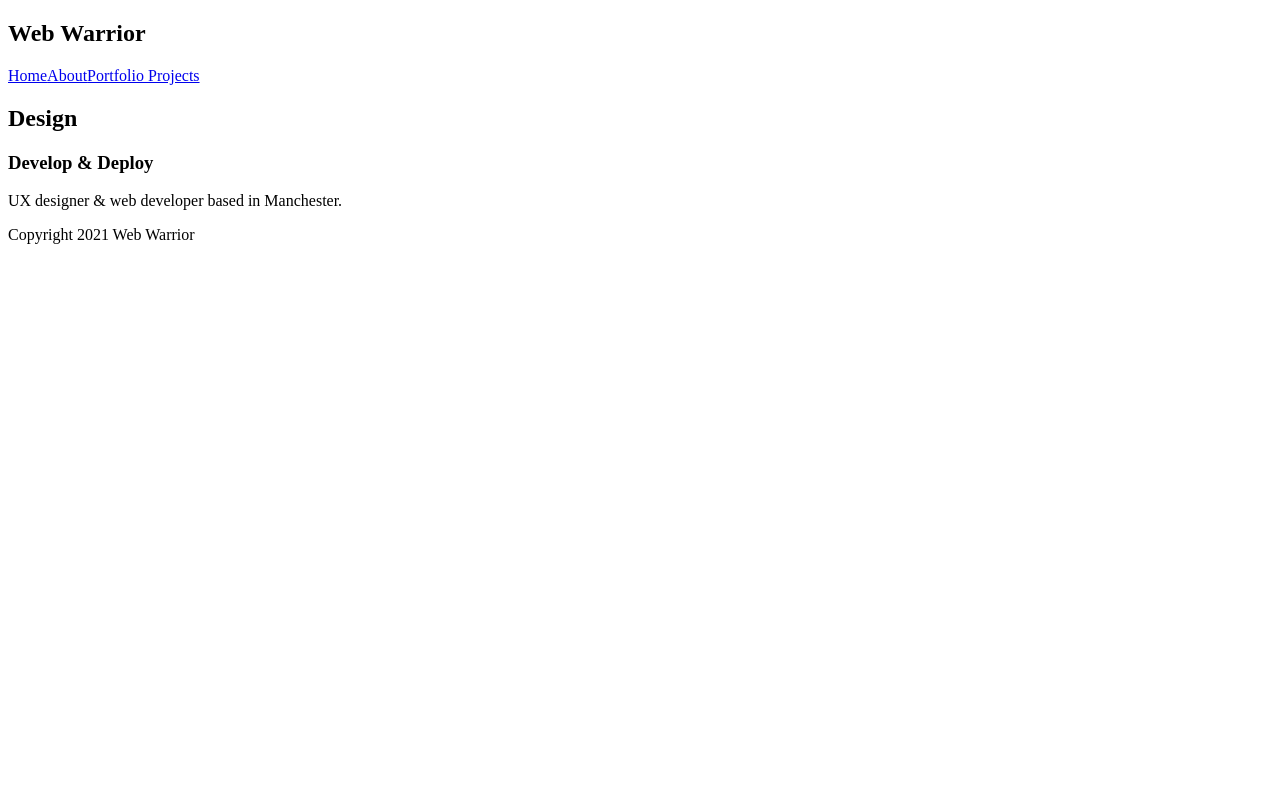
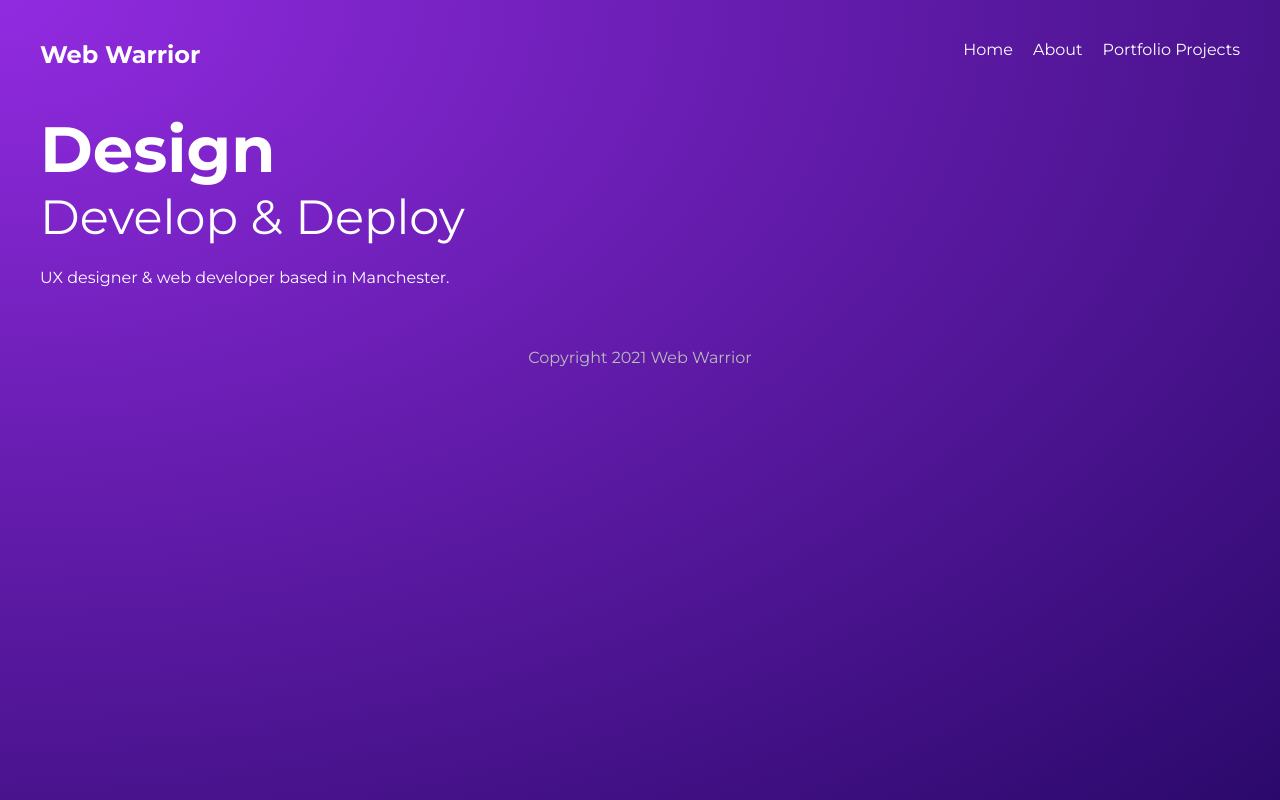
Before and after one commit to 808vita/gatsby-practice, a Gatsby site: page / in a window 1280 px wide. Built offline with nearby package versions, Linux system fonts and the light colour scheme; Gatsby itself is replaced by a stand-in of ours.

Commit message:
importing home module css

```diff
--- a/src/components/Layout.js
+++ b/src/components/Layout.js
@@ -1,6 +1,6 @@
 import React from "react"
 import Navbar from "./Navbar"
-
+import "../styles/global.css"
 export default function Layout({ children }) {
   return (
     <div className="layout">
--- a/src/pages/index.js
+++ b/src/pages/index.js
@@ -1,10 +1,11 @@
 import React from "react"
 import Layout from "../components/Layout"
+import * as styles from "../styles/home.module.css"
 
 export default function Home() {
   return (
     <Layout>
-      <section>
+      <section className={styles.header}>
         <div>
           <h2>Design</h2>
           <h3>Develop & Deploy</h3>
--- /dev/null
+++ b/src/styles/global.css
@@ -0,0 +1,50 @@
+@import url('https://fonts.googleapis.com/css2?family=Montserrat:wght@300;400;500;700&display=swap');
+
+* {
+  margin: 0;
+  padding: 0;
+  text-decoration: none;
+  font-family: "Montserrat";
+  color: white;
+}
+html, body {
+  min-height: 100%;
+}
+body {
+  background: radial-gradient(at top left, rgba(146,43,225,1) 0%, rgba(43,9,107,1) 100%);
+  background-repeat: no-repeat;
+}
+p {
+  margin: 16px auto;
+  line-height: 1.5em;
+}
+
+/* layout & nav */
+.layout {
+  max-width: 1200px;
+  margin: 0 auto;
+}
+nav {
+  display: grid;
+  grid-template-columns: 1fr 1fr;
+  margin: 40px auto;
+}
+nav .links {
+  display: inline-block;
+  text-align: right;
+}
+nav a {
+  display: inline-block;
+  margin-left: 20px;
+  font-weight: 400;
+  padding-bottom: 8px;
+  border-bottom: 3px solid transparent;
+}
+nav a:hover {
+  border-color: white;
+}
+footer p{
+  text-align: center;
+  color: #bbb;
+  margin: 40px auto;
+}
--- /dev/null
+++ b/src/styles/home.module.css
@@ -0,0 +1,22 @@
+.header {
+    display: grid;
+    grid-template-columns: 1fr 1fr;
+    grid-gap: 40px;
+    align-items: center;
+  }
+  .header h2 {
+    font-size: 4em;
+  }
+  .header h3 {
+    font-size: 3em;
+    font-weight: 400;
+    margin-bottom: 20px;
+  }
+  .btn {
+    display: inline-block;
+    background: #D42990;
+    padding: 10px 16px;
+    border-radius: 10px;
+    margin-top: 20px;
+    font-weight: 500;
+  }
```
